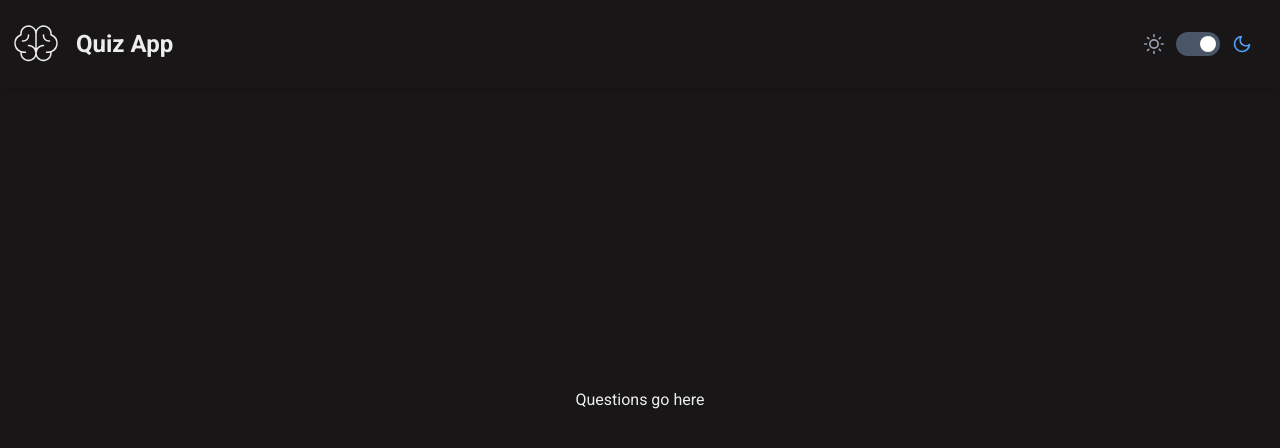
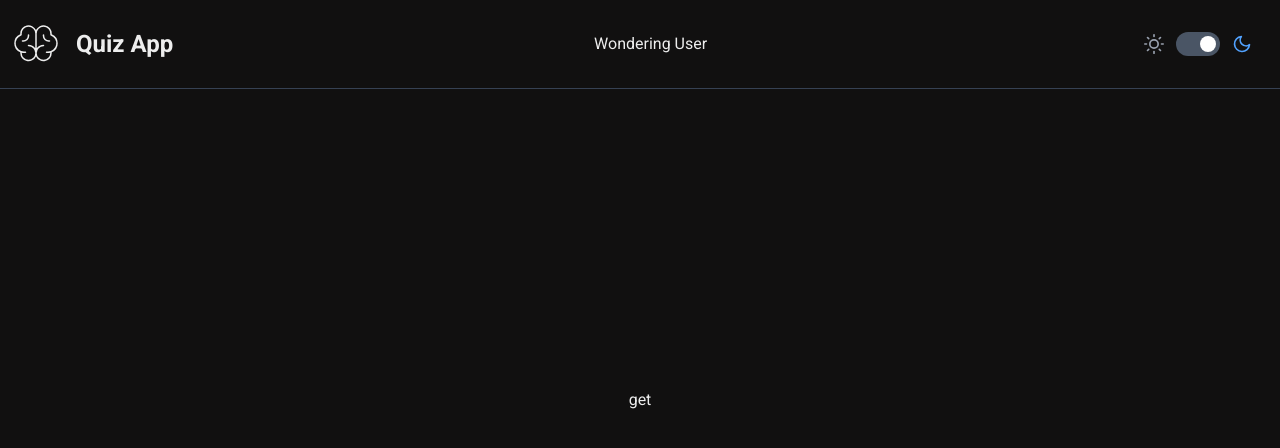
Before and after one commit to seregheik/Multipurpose, a Next.js app: page /quiz in a window 1280 px wide. Shown: the top 448 px of the page. Built offline with nearby package versions, Linux system fonts and the light colour scheme.

Commit message:
major update

```diff
--- a/api/client/apiClient.ts
+++ b/api/client/apiClient.ts
@@ -3,8 +3,9 @@ const apiClient = axios.create({
   baseURL: process.env.NEXT_PUBLIC_BASE_URL,
   headers: {
     Accept: "application/json",
-    "Content-Type": "application/json",
+    "Content-Type": "text/plain",
   },
+
 });
 apiClient.interceptors.request.use(
   (config) => {
--- a/app/(home)/page.tsx
+++ b/app/(home)/page.tsx
@@ -5,8 +5,7 @@ import { useState, useRef } from "react";
 import { introSetup } from "@/utils/data/introQuestions";
 import { PiBrainThin } from "react-icons/pi";
 import { useRouter } from 'next/navigation';
-
-import { useAppProvider } from "@/Context/basicProvider";
+import Cookies from "js-cookie"
 export default function Home() {
     const [text, setText] = useState(introSetup[0])
     const tracker = useRef(0)
@@ -43,6 +42,7 @@ export default function Home() {
                 break;
             case 3:
                 setLocalUserName()
+                Cookies.set("QizzAppName", name)
                 setDisplayField(false)
                 setDisplayGameType(true)
                 break;
--- a/app/(home)/quiz/page.tsx
+++ b/app/(home)/quiz/page.tsx
@@ -1,9 +1,10 @@
 import React from 'react'
+import Questions from '@/components/Questionaire/questions'
 
 const QuizDashboard = () => {
   return (
     <div className='m-auto'>
-      Questions go here
+      <Questions/>
     </div>
   )
 }
--- a/app/globals.css
+++ b/app/globals.css
@@ -5,8 +5,13 @@
   --foreground: #171717;
 }
 [data-theme="dark"] {
-  --background: #181616;
+  --background: #111010;
   --foreground: #ededed;
+  @layer utilities {
+  .navbar {
+    @apply shadow-none border-b-[1px] border-gray-700
+  }
+}
 }
 @font-face {
   font-family: Roboto;
@@ -35,7 +40,7 @@ body {
   font-family: Roboto ,Arial, Helvetica, sans-serif;
 }
 @layer utilities {
-  .mainHeader {
-    @apply flex
+  .navbar {
+    @apply py-4 fixed w-full top-0 shadow-md flex justify-between px-3
   }
 }
--- a/components/Navigation/Navbar.tsx
+++ b/components/Navigation/Navbar.tsx
@@ -15,13 +15,13 @@ useEffect(() => {
   }
 }, [])
   return (
-    <nav className="py-4 fixed w-full top-0 shadow-md flex justify-between px-3">
+    <nav className="navbar">
       <Link href={"/quiz"} className="flex items-center gap-4">
         <PiBrainThin className="text-3xl lg:text-5xl" />
         <h1 className="text-lg lg:text-2xl font-bold">Quiz App</h1>
       </Link>
       <div className="flex items-center gap-4">
-        <div className="text-gray-800 hidden">{name}</div>
+        <div className="hidden md:block">{name}</div>
         {/* <Link href={"/quiz"} className="text-gray-800 hover:text-gray-600">Quiz</Link> */}
       </div>
       <ThemeToggle />
--- /dev/null
+++ b/components/Questionaire/questions.tsx
@@ -0,0 +1,37 @@
+"use client"
+import { useAppProvider } from '@/Context/basicProvider'
+import { useRef } from 'react';
+import { useEffect } from 'react';
+
+const Questions = () => {
+  const { data, isLoading, error, handleGetData } = useAppProvider();
+  const number = useRef(1)
+
+  if (isLoading) {
+    return <div>loading...</div>
+  }
+
+  if (error) {
+    return <div>error</div>
+  }
+const getData = async () => {
+  await handleGetData({ question_number: number.current++ })
+}
+
+  console.log(data)
+
+  return (
+    <div className=''>
+      <div className='text-2xl font-bold'>{data?.question}</div>
+      <button onClick={getData}>get</button>
+      <div>
+        {data?.options?.map((item: string , index: number) => (
+          console.log(item),
+          <div key={index}>{item}</div>
+        ))}
+      </div>
+    </div>
+  )
+}
+
+export default Questions
--- /dev/null
+++ b/middleware.ts
@@ -0,0 +1,39 @@
+import { NextResponse } from "next/server";
+import { NextRequest } from "next/server";
+
+export function middleware(request: NextRequest) {
+  const url = request.nextUrl.clone();
+  const pathname = url.pathname;
+
+  // localStorage is not available in middleware, use cookies instead
+  const token = request.cookies.get("QizzAppName")?.value;
+
+  if (token) {
+    // If user has token but is NOT on a quiz page, redirect to quiz
+    if (!pathname.startsWith("/quiz")) {
+      return NextResponse.redirect(new URL("/quiz", request.url));
+    }
+  } else {
+    // If user has no token but IS on a quiz page, redirect to home
+    if (pathname.startsWith("/quiz")) {
+      return NextResponse.redirect(new URL("/", request.url));
+    }
+  }
+
+  // Allow the request to continue normally
+  return NextResponse.next();
+}
+
+// Optional: Configure which paths this middleware should run on
+export const config = {
+  matcher: [
+    /*
+     * Match all request paths except for the ones starting with:
+     * - api (API routes)
+     * - _next/static (static files)
+     * - _next/image (image optimization files)
+     * - favicon.ico (favicon file)
+     */
+    "/((?!api|_next/static|_next/image|favicon.ico).*)",
+  ],
+};
--- a/package.json
+++ b/package.json
@@ -11,6 +11,7 @@
     "@tanstack/react-query": "^5.87.0",
     "arctic": "^3.7.0",
     "axios": "^1.11.0",
+    "js-cookie": "^3.0.5",
     "next": "15.5.2",
     "react": "19.1.0",
     "react-dom": "19.1.0",
@@ -18,6 +19,7 @@
   },
   "devDependencies": {
     "@tailwindcss/postcss": "^4",
+    "@types/js-cookie": "^3.0.6",
     "@types/node": "^20",
     "@types/react": "^19",
     "@types/react-dom": "^19",
```
Also changed, not shown: 2 other files (tests, documents, lock files or other folders).
